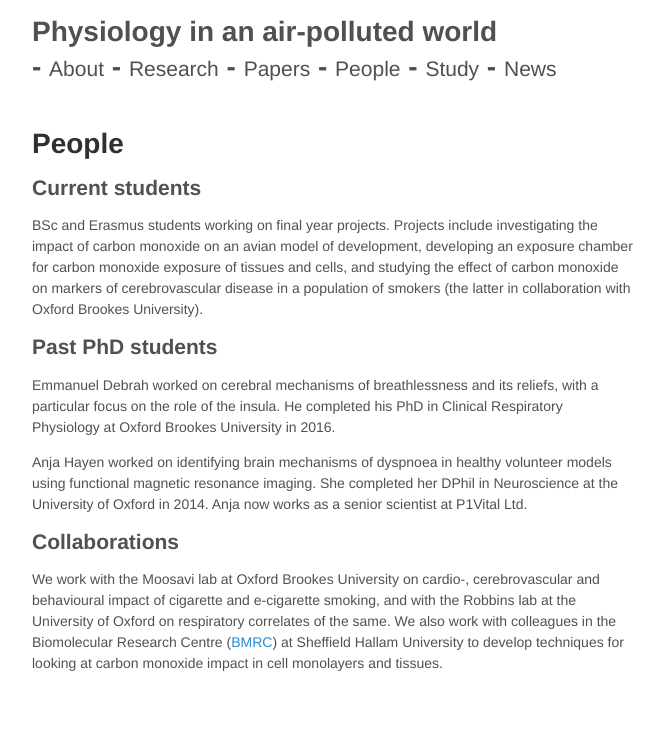
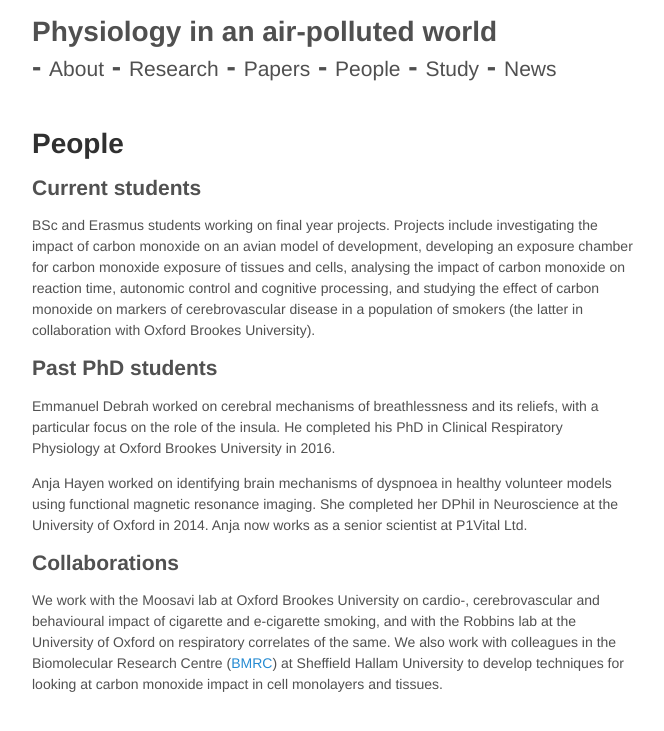
Before and after one commit to mariherigstad/mariherigstad.github.io, a Jekyll site: the page built from people.md, in a window 1280 px wide. Shown: the top 731 px of the page, without its empty margins (307-971 px from the left). Built offline with Jekyll 4.4.1, drawn with Linux system fonts in a browser that asks for light colours.

Commit message:
Update people.md

```diff
--- a/people.md
+++ b/people.md
@@ -4,7 +4,7 @@ title: People
 ---
 
 ## Current students
-BSc and Erasmus students working on final year projects. Projects include investigating the impact of carbon monoxide on an avian model of development, developing an exposure chamber for carbon monoxide exposure of tissues and cells, and studying the effect of carbon monoxide on markers of cerebrovascular disease in a population of smokers (the latter in collaboration with Oxford Brookes University).
+BSc and Erasmus students working on final year projects. Projects include investigating the impact of carbon monoxide on an avian model of development, developing an exposure chamber for carbon monoxide exposure of tissues and cells, analysing the impact of carbon monoxide on reaction time, autonomic control and cognitive processing, and studying the effect of carbon monoxide on markers of cerebrovascular disease in a population of smokers (the latter in collaboration with Oxford Brookes University).
 
 ## Past PhD students
 Emmanuel Debrah worked on cerebral mechanisms of breathlessness and its reliefs, with a particular focus on the role of the insula. He completed his PhD in Clinical Respiratory Physiology at Oxford Brookes University in 2016.
```
